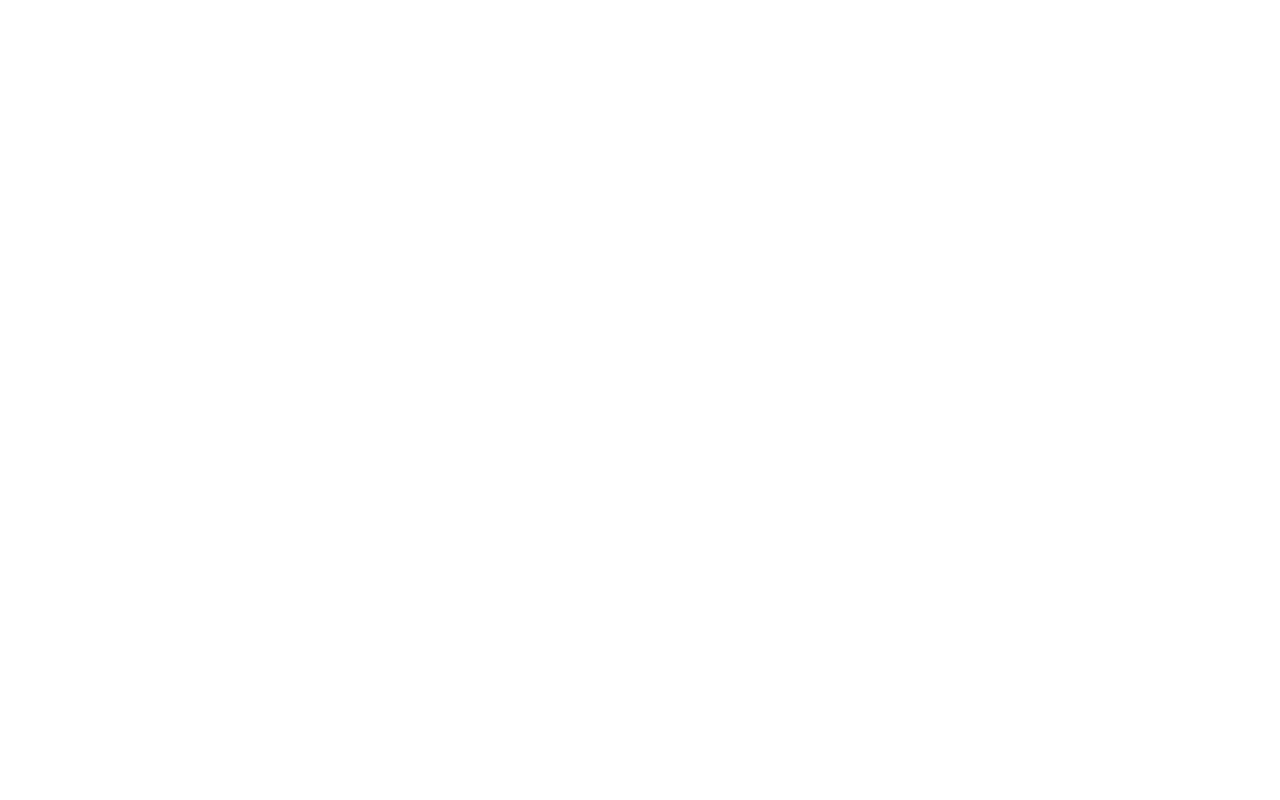
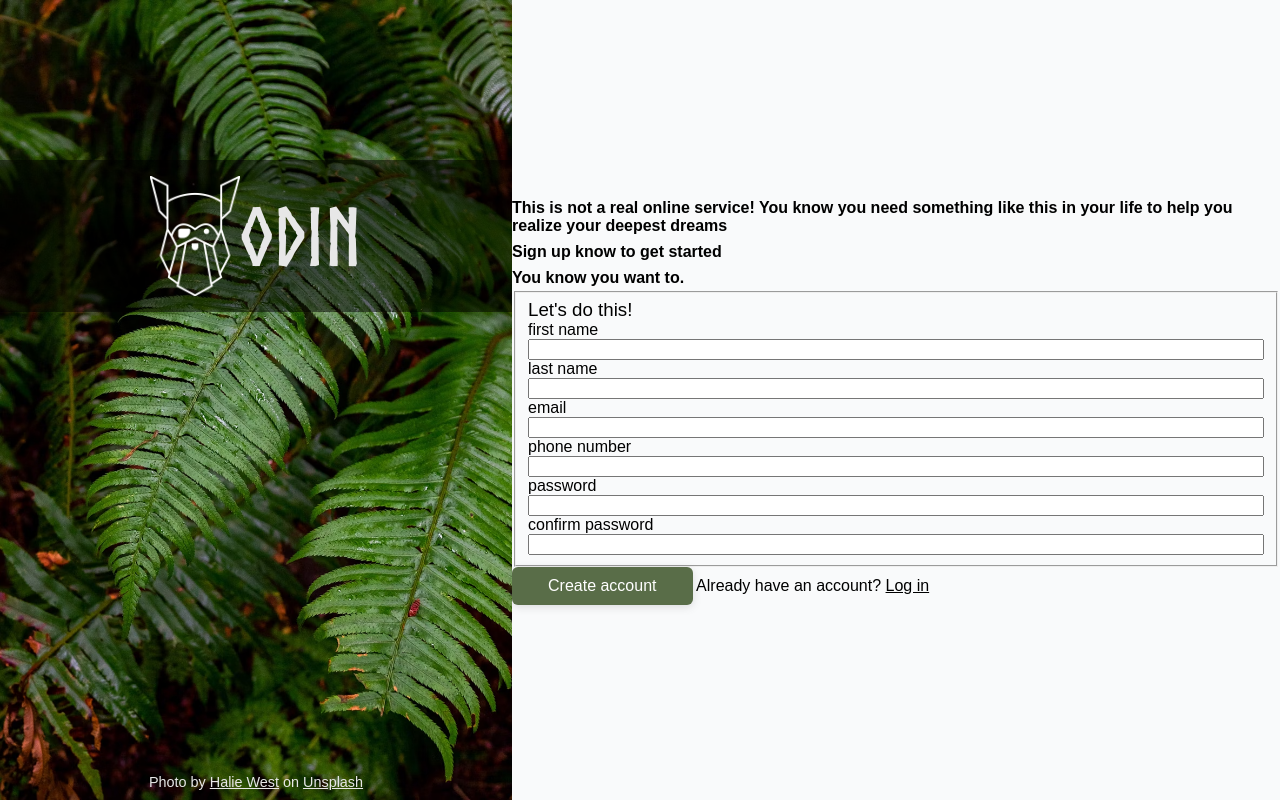
Before and after one commit to FIL708/odin-1-sign-up, a plain HTML site: page index.html in a window 1280 px wide. Drawn offline with Linux system fonts and the light colour scheme.

Commit message:
add structure

```diff
--- a/index.html
+++ b/index.html
@@ -8,5 +8,84 @@
         <link rel="stylesheet" href="styles/styles.css" />
     </head>
     <body>
+        <main class="main">
+            <section class="banner">
+                <div class="logo-container">
+                    <img class="logo" src="./assets/logo.png" alt="logo" />
+                    <h1 class="logo-title">Odin</h1>
+                </div>
+                <span class="credits"
+                    >Photo by
+                    <a href="https://unsplash.com/@haliewestphoto"
+                        >Halie West</a
+                    >
+                    on
+                    <a
+                        href="https://unsplash.com/photos/green-leaf-plant-in-close-up-photography-25xggax4bSA"
+                        >Unsplash</a
+                    ></span
+                >
+            </section>
+            <section class="form-container">
+                <div class="form-info">
+                    <p>
+                        This is not a real online service! You know you need
+                        something like this in your life to help you realize
+                        your deepest dreams
+                    </p>
+                    <p>Sign up know to get started</p>
+                    <p>You know you want to.</p>
+                </div>
+                <form action="">
+                    <fieldset>
+                        <div>
+                            <h3>Let's do this!</h3>
+                            <div class="input-container">
+                                <label for="first-name">first name</label>
+                                <input
+                                    type="text"
+                                    id="first-name"
+                                    name="first-name"
+                                />
+                            </div>
+                            <div class="input-container">
+                                <label for="last-name">last name</label>
+                                <input
+                                    type="text"
+                                    id="last-name"
+                                    name="last-name"
+                                />
+                            </div>
+                            <div class="input-container">
+                                <label for="email">email</label>
+                                <input type="text" id="email" name="email" />
+                            </div>
+                            <div class="input-container">
+                                <label for="phone">phone number</label>
+                                <input type="text" id="phone" name="phone" />
+                            </div>
+                            <div class="input-container">
+                                <label for="password">password</label>
+                                <input
+                                    type="text"
+                                    id="password"
+                                    name="password"
+                                />
+                            </div>
+                            <div class="input-container">
+                                <label for="confirm">confirm password</label>
+                                <input
+                                    type="text"
+                                    id="confirm"
+                                    name="confirm"
+                                />
+                            </div>
+                        </div>
+                    </fieldset>
+                    <button type="submit" class="submit">Create account</button>
+                    <span>Already have an account? <a href="">Log in</a></span>
+                </form>
+            </section>
+        </main>
     </body>
 </html>
--- a/styles/reset.css
+++ b/styles/reset.css
@@ -1,64 +1,40 @@
-*,
-*::before,
-*::after {
+html {
     box-sizing: border-box;
+    font-size: 16px;
 }
 
-* {
+*,
+*:before,
+*:after {
+    box-sizing: inherit;
+}
+
+body,
+h1,
+h2,
+h3,
+h4,
+h5,
+h6,
+p,
+ol,
+ul {
     margin: 0;
     padding: 0;
+    font-weight: normal;
+    font-family: sans-serif;
 }
 
-ul[role="list"],
-ol[role="list"] {
+ol,
+ul {
     list-style: none;
 }
 
-html:focus-within {
-    scroll-behavior: smooth;
+img {
+    max-width: 100%;
+    height: auto;
 }
 
-a:not([class]) {
-    text-decoration-skip-ink: auto;
+a {
+    color: inherit; /* blue colors for links too */
 }
-
-img,
-picture,
-svg,
-video,
-canvas {
-    max-width: 100%;
-    height: auto;
-    vertical-align: middle;
-    font-style: italic;
-    background-repeat: no-repeat;
-    background-size: cover;
-}
-
-input,
-button,
-textarea,
-select {
-    font: inherit;
-}
-
-@media (prefers-reduced-motion: reduce) {
-    html:focus-within {
-        scroll-behavior: auto;
-    }
-    *,
-    *::before,
-    *::after {
-        animation-duration: 0.01ms !important;
-        animation-iteration-count: 1 !important;
-        transition-duration: 0.01ms !important;
-        scroll-behavior: auto !important;
-        transition: none;
-    }
-}
-
-body,
-html {
-    height: 100%;
-    scroll-behavior: smooth;
-}
--- a/styles/styles.css
+++ b/styles/styles.css
@@ -4,3 +4,79 @@
     font-weight: normal;
     font-style: normal;
 }
+
+.main {
+    display: flex;
+}
+
+.banner {
+    flex-basis: 40%;
+    display: flex;
+    flex-direction: column;
+    height: 100vh;
+    background-image: url(../assets/background.avif);
+    background-repeat: no-repeat;
+    background-size: cover;
+}
+
+.logo-container {
+    display: flex;
+    justify-content: center;
+    align-items: center;
+    margin-top: 20vh;
+    padding: 16px 0;
+    background-color: rgba(0, 0, 0, 0.5);
+}
+
+.logo {
+    height: 120px;
+}
+
+.logo-title {
+    font-family: "Nord";
+    color: #e7e7e7;
+    font-size: 80px;
+}
+
+.credits {
+    margin-top: auto;
+    padding: 10px;
+    text-align: center;
+    color: #e7e7e7;
+    font-size: 0.9rem;
+}
+
+.form-container {
+    flex-basis: 60%;
+    display: flex;
+    flex-direction: column;
+    justify-content: center;
+    background-color: #f9fafb;
+}
+
+.form-info > p {
+    font-weight: bold;
+    padding: 4px 0;
+}
+
+.input-container {
+    display: flex;
+    flex-direction: column;
+}
+
+.submit {
+    padding: 10px 36px;
+    background-color: #596d48;
+    border: none;
+    color: #fff;
+    font-size: 1rem;
+    border-radius: 6px;
+    box-shadow: rgba(99, 99, 99, 0.2) 0px 2px 8px 0px;
+    transition: 0.2s;
+    cursor: pointer;
+}
+
+.submit:hover {
+    background-color: #4b5c3e;
+    box-shadow: rgba(0, 0, 0, 0.35) 0px 5px 15px;
+}
```
